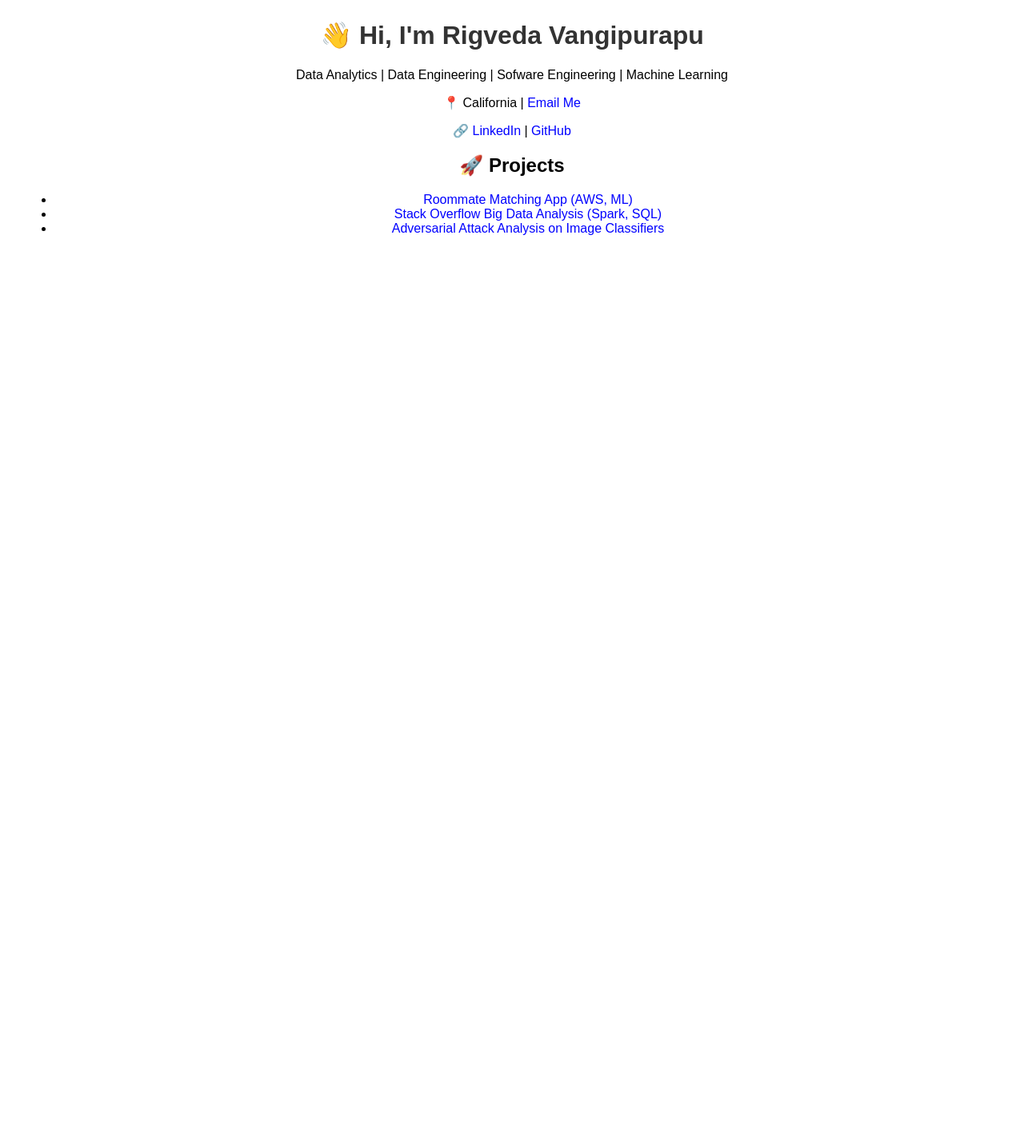
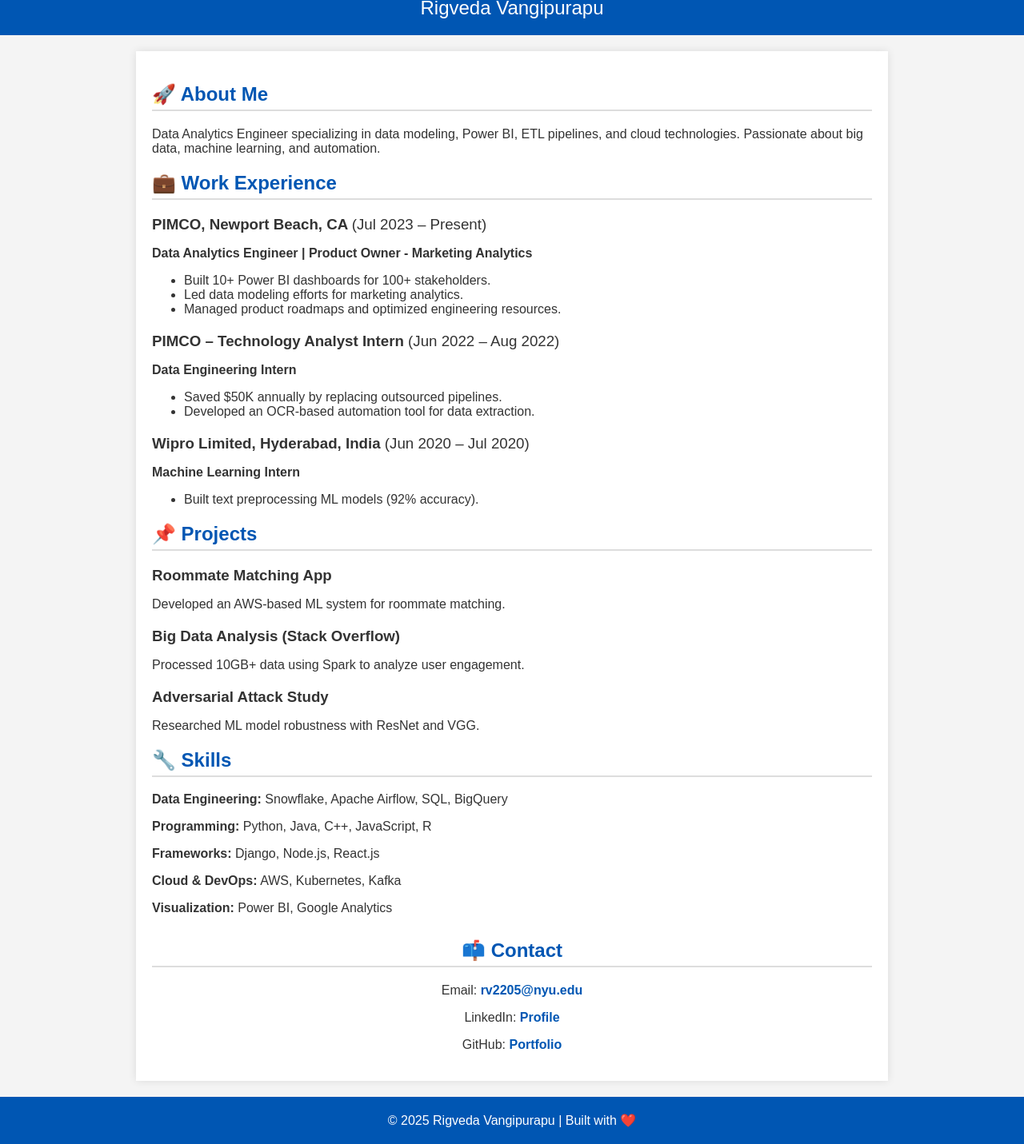
Before and after one commit to RigvedaVangipurapu/RigvedaVangipurapu.github.io, a plain HTML site: page index.html in a window 1280 px wide. Shown: the part 24-1455 px from the top of the page at 80% size. Before the commit the page ends 800 px from the top, so only its background shows below. Drawn offline with Linux system fonts and the light colour scheme.

Commit message:
Update index.html

```diff
--- a/index.html
+++ b/index.html
@@ -5,22 +5,93 @@
     <meta name="viewport" content="width=device-width, initial-scale=1.0">
     <title>Rigveda Vangipurapu | Portfolio</title>
     <style>
-        body { font-family: Arial, sans-serif; text-align: center; padding: 20px; }
-        h1 { color: #333; }
-        a { text-decoration: none; color: blue; }
+        body { font-family: Arial, sans-serif; margin: 0; padding: 0; background: #f4f4f4; color: #333; }
+        header { background: #0056b3; color: white; padding: 20px; text-align: center; font-size: 24px; }
+        .container { max-width: 900px; margin: 20px auto; padding: 20px; background: white; box-shadow: 0 0 10px rgba(0, 0, 0, 0.1); }
+        h2 { color: #0056b3; border-bottom: 2px solid #ddd; padding-bottom: 5px; }
+        .work-item, .project-item { margin-bottom: 20px; }
+        .work-item h3, .project-item h3 { margin-bottom: 5px; }
+        .contact { text-align: center; margin-top: 30px; }
+        .contact a { color: #0056b3; text-decoration: none; font-weight: bold; }
+        footer { text-align: center; padding: 20px; background: #0056b3; color: white; margin-top: 20px; }
     </style>
 </head>
 <body>
-    <h1>👋 Hi, I'm Rigveda Vangipurapu</h1>
-    <p>Data Analytics | Data Engineering | Sofware Engineering | Machine Learning</p>
-    <p>📍 California | <a href="mailto:rv2205@nyu.edu">Email Me</a></p>
-    <p>🔗 <a href="https://www.linkedin.com/in/rigvedavangipurapu08/">LinkedIn</a> | <a href="https://github.com/RigvedaVangipurapu">GitHub</a></p>
 
-    <h2>🚀 Projects</h2>
-    <ul>
-        <li><a href="#">Roommate Matching App (AWS, ML)</a></li>
-        <li><a href="#">Stack Overflow Big Data Analysis (Spark, SQL)</a></li>
-        <li><a href="#">Adversarial Attack Analysis on Image Classifiers</a></li>
-    </ul>
+    <header>Rigveda Vangipurapu</header>
+
+    <div class="container">
+        <section>
+            <h2>🚀 About Me</h2>
+            <p>Data Analytics Engineer specializing in data modeling, Power BI, ETL pipelines, and cloud technologies. Passionate about big data, machine learning, and automation.</p>
+        </section>
+
+        <section>
+            <h2>💼 Work Experience</h2>
+            <div class="work-item">
+                <h3>PIMCO, Newport Beach, CA <span style="font-weight: normal;">(Jul 2023 – Present)</span></h3>
+                <p><strong>Data Analytics Engineer | Product Owner - Marketing Analytics</strong></p>
+                <ul>
+                    <li>Built 10+ Power BI dashboards for 100+ stakeholders.</li>
+                    <li>Led data modeling efforts for marketing analytics.</li>
+                    <li>Managed product roadmaps and optimized engineering resources.</li>
+                </ul>
+            </div>
+
+            <div class="work-item">
+                <h3>PIMCO – Technology Analyst Intern <span style="font-weight: normal;">(Jun 2022 – Aug 2022)</span></h3>
+                <p><strong>Data Engineering Intern</strong></p>
+                <ul>
+                    <li>Saved $50K annually by replacing outsourced pipelines.</li>
+                    <li>Developed an OCR-based automation tool for data extraction.</li>
+                </ul>
+            </div>
+
+            <div class="work-item">
+                <h3>Wipro Limited, Hyderabad, India <span style="font-weight: normal;">(Jun 2020 – Jul 2020)</span></h3>
+                <p><strong>Machine Learning Intern</strong></p>
+                <ul>
+                    <li>Built text preprocessing ML models (92% accuracy).</li>
+                </ul>
+            </div>
+        </section>
+
+        <section>
+            <h2>📌 Projects</h2>
+            <div class="project-item">
+                <h3>Roommate Matching App</h3>
+                <p>Developed an AWS-based ML system for roommate matching.</p>
+            </div>
+            <div class="project-item">
+                <h3>Big Data Analysis (Stack Overflow)</h3>
+                <p>Processed 10GB+ data using Spark to analyze user engagement.</p>
+            </div>
+            <div class="project-item">
+                <h3>Adversarial Attack Study</h3>
+                <p>Researched ML model robustness with ResNet and VGG.</p>
+            </div>
+        </section>
+
+        <section>
+            <h2>🔧 Skills</h2>
+            <p><strong>Data Engineering:</strong> Snowflake, Apache Airflow, SQL, BigQuery</p>
+            <p><strong>Programming:</strong> Python, Java, C++, JavaScript, R</p>
+            <p><strong>Frameworks:</strong> Django, Node.js, React.js</p>
+            <p><strong>Cloud & DevOps:</strong> AWS, Kubernetes, Kafka</p>
+            <p><strong>Visualization:</strong> Power BI, Google Analytics</p>
+        </section>
+
+        <section class="contact">
+            <h2>📫 Contact</h2>
+            <p>Email: <a href="mailto:rv2205@nyu.edu">rv2205@nyu.edu</a></p>
+            <p>LinkedIn: <a href="https://www.linkedin.com/in/rigvedavangipurapu08/">Profile</a></p>
+            <p>GitHub: <a href="https://github.com/RigvedaVangipurapu">Portfolio</a></p>
+        </section>
+    </div>
+
+    <footer>
+        © 2025 Rigveda Vangipurapu | Built with ❤️
+    </footer>
+
 </body>
 </html>
```
